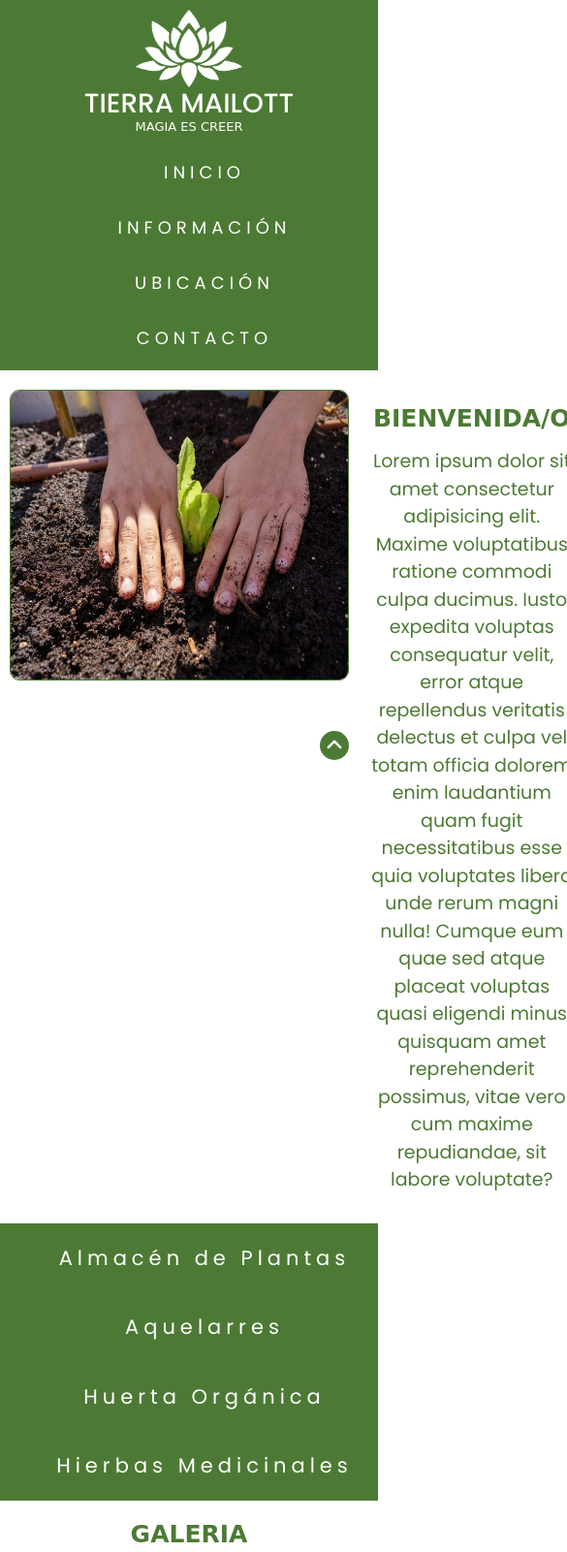
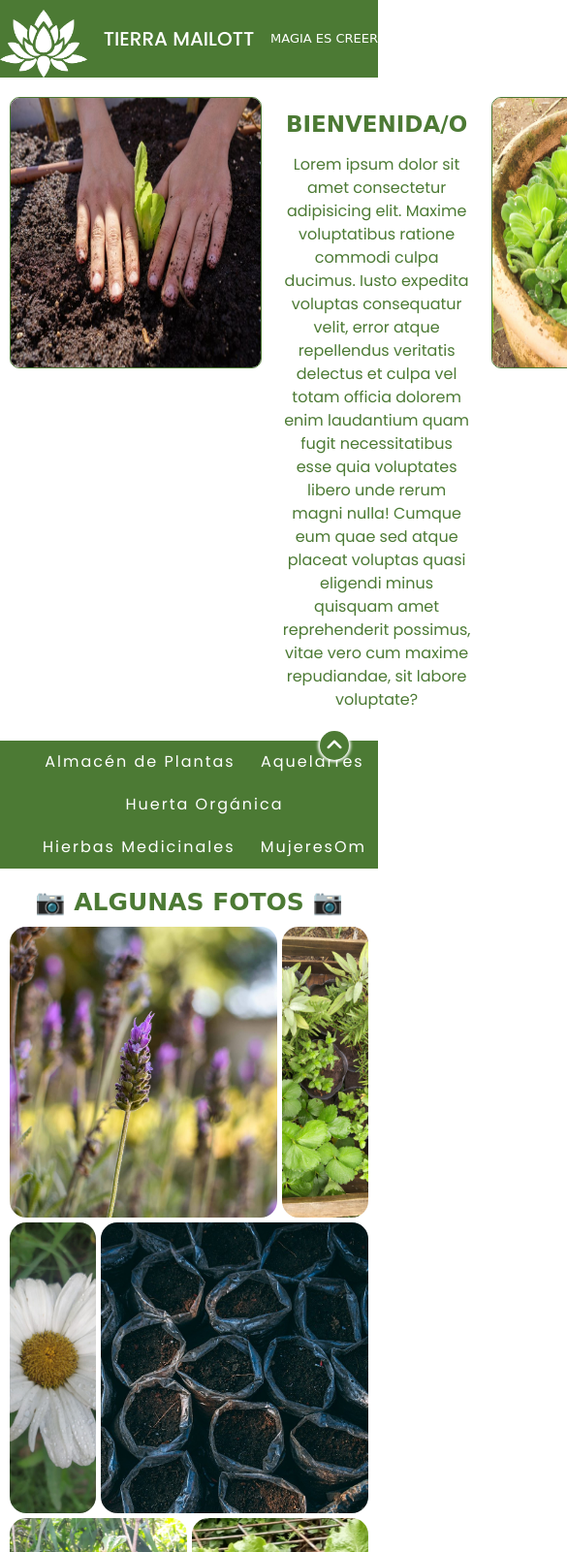
Before and after one commit to joacolopezc/CoderPre2, a plain HTML site: page index.html in a window 390 px wide. Shown: the top 1601 px of the page at 97% size, 585 px wide, since content can reach past the window. Drawn offline with nearby package versions, Linux system fonts and the light colour scheme; a web font is replaced by a local one.

Commit message:
v1.0 empezando responsive

```diff
--- a/css/style.css
+++ b/css/style.css
@@ -13,6 +13,9 @@
 html{
     scroll-behavior: smooth;
 }
+
+
+
 
 
 /* HEADER */
@@ -78,10 +81,11 @@ a{
 
 
 
-/* MAIN */
+
+/* INDEX y MAIN */
 
 
-.mainIndex{
+.main-index{
     display: flex;
     margin-bottom: 20px;
     margin-top: 20px;
@@ -102,8 +106,6 @@ a{
     text-align: center;
     font-family: "Edu NSW ACT Foundation", cursive;
     font-weight: bold;
-    justify-content: center;
-    align-content: center;
 }
 
 p.main{
@@ -113,18 +115,18 @@ p.main{
     margin: 10px;
 }
 
-.mitadDePag{
+.mitad-de-pag{
     width: 100%;
     background-color: #4c7a34;
-    letter-spacing: 5px;
+    letter-spacing: 3px;
     text-align: center;
 }
 
 div ul li.secciones{
     display: inline-flex;
-    font-size: 21px;
+    font-size: 20px;
     list-style: none;
-    padding: 20px;
+    padding: 10px;
 }
 
 div.articulo h2{
@@ -134,14 +136,15 @@ div.articulo h2{
     margin: 15px;
 }
 
-p.articulop{
-    color: #4c7a34;
-    font-size: 19px;
-    margin-right: 20%;
-    margin-left: 15px;
-}
 
-/* MAIN */
+/* INDEX y MAIN */
+
+
+
+
+
+
+
 
 /* GALERIA GRID */
 
@@ -204,9 +207,13 @@ p.articulop{
     grid-row: 2/3;
 }
 
+/* GALERIA GRID */
 
 
-/* GALERIA GRID */
+
+
+
+
 
 
 /* INFORMACION */
@@ -287,6 +294,9 @@ p.articulop{
 
 
 
+
+
+
 /* CONTACTO */
 
 fieldset{
@@ -319,6 +329,9 @@ label{
     margin-right: 20px;
 }
 /* CONTACTO */
+
+
+
 
 
 
@@ -356,6 +369,13 @@ h4{
 
 
 
+
+
+
+
+
+
+
 /* DERECHOS */
 
 .copy{
@@ -381,6 +401,8 @@ p.derechosTexto a{
     color: #4c7a34;
 }
 /* DERECHOS */
+
+
 
 
 
@@ -427,6 +449,7 @@ a:hover{
 /* FOOTER */
 
 
+/* BOTON SUBIR */
 .subir{
     height: 30px;
     width: 30px;
@@ -441,3 +464,144 @@ a:hover{
     border-radius: 70%;
     box-shadow: 0 0 3px 2px white;
 }
+
+/* BOTON SUBIR */
+
+
+
+
+
+
+
+
+
+
+
+/* MEDIA QUERIES */
+/* MEDIA QUERIES */
+/* MEDIA QUERIES */
+
+
+
+@media (max-width: 1200px){
+
+    .titulo{
+        font-size: 22px;
+    }
+
+    .nav{
+        font-size: 16px;
+    }
+
+    .borde{
+        height: 280px;
+        width: 260px;
+        border-radius: 10px;
+    }
+
+    p.main{
+        font-size: 16px;
+    }
+
+    .mitad-de-pag{
+        letter-spacing: 2px;
+    }
+
+    div ul li.secciones{
+        display: inline-flex;
+        font-size: 16px;
+    }
+
+    div.articulo h2{
+        font-size: 23px;
+    }
+
+    footer{
+        width: 100%;
+        padding: 10px;
+    }
+
+    .contacto{
+        font-size: 16px;
+    }
+
+    .derechos{
+        font-size: 16px;
+    }
+
+    .grid-container{
+        margin: 10px;
+        gap: 5px;
+    }
+
+    .grid-item{
+        height: 300px;
+        width: 100%;
+        border-radius: 17px;
+    }
+
+    .grid-container2{
+        padding: 15px;
+        margin: 20px;
+        gap: 10px;
+    }
+
+    .texto{
+        height: 300px;
+    }
+
+    .img{
+        height: auto;
+    }
+
+    .info-foto{
+        border-radius: 8%;
+        height: 300px;
+    }
+
+    .almacen{
+        margin: 1px;
+        font-size: 19px;
+    }
+
+    .infop{
+        margin: 10px;
+        font-size: 16px;
+    }
+
+}
+
+
+
+@media (max-width: 992px){
+
+    header{
+        display: flex;
+        flex-direction: row;
+        justify-content: space-between;
+        align-items: center;
+    }
+
+    header img{
+        height: 70px;
+        width: 90px;
+    }
+
+    .titulo{
+        font-size: 20px;
+        margin: 0px;
+        padding: 0px;
+    }
+
+    .subtitulo{
+        font-size: 13px;
+        padding: 0px;
+        margin: 0px;
+    }
+
+
+    nav{
+        display: none;
+    }
+
+}
--- a/index.html
+++ b/index.html
@@ -28,7 +28,7 @@
     </nav>
   </header>
 
-  <main class="mainIndex">
+  <main class="main-index">
     <img src="./assets/huerto-urbano.jpg" alt="index1" class="borde" />
     <div class="articulo">
       <h2 class="h2">BIENVENIDA/O</h2>
@@ -46,7 +46,7 @@
     <img src="./assets/index2.jpeg" alt="index2" class="borde" />
   </main>
 
-  <div class="mitadDePag">
+  <div class="mitad-de-pag">
     <ul>
       <li class="secciones">
         <a href="./pages/informacion.html" class="enlaces">Almacén de Plantas</a>
@@ -60,6 +60,9 @@
       <li class="secciones">
         <a href="./pages/informacion.html" class="enlaces">Hierbas Medicinales</a>
       </li>
+      <li class="secciones">
+        <a href="./pages/informacion.html" class="enlaces">MujeresOm</a>
+      </li>
     </ul>
   </div>
 
@@ -68,7 +71,7 @@
 
 
   <div class="galeria">
-    <h3 class="h2">GALERIA</h3>
+    <h3 class="h2">📷 ALGUNAS FOTOS 📷</h3>
   </div>
   <section class="grid-container">
     <div class="grid-item item1"></div>
```
